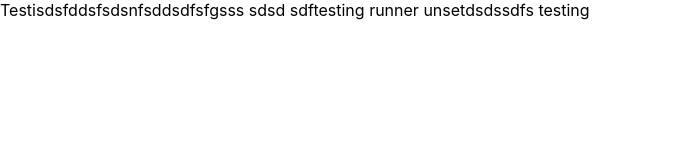
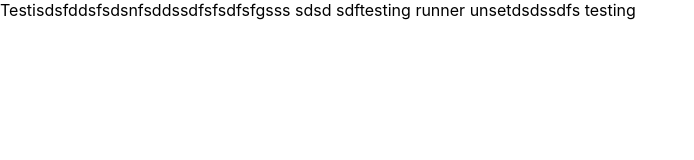
Before and after one commit to LaxmanPache123/funny, a React (Create React App) app: page / in a window 1280 px wide. Shown: the top 160 px of the page, without its empty margins (0-694 px from the left). Built offline with nearby package versions, Linux system fonts and the light colour scheme; no server answers.

Commit message:
lint staged

```diff
--- a/src/App.jsx
+++ b/src/App.jsx
@@ -2,7 +2,7 @@ import React from 'react'
 
 function App() {
   return (
-    <div>Testisdsfddsfsdsnfsddsdfsfgsss  sdsd sdftesting runner {process.env.REACT_APP_SECREAT_KEY}dsdssdfs testing</div>
+    <div>Testisdsfddsfsdsnfsddssdfsfsdfsfgsss  sdsd sdftesting runner {process.env.REACT_APP_SECREAT_KEY}dsdssdfs testing</div>
   )
 }
 
```
